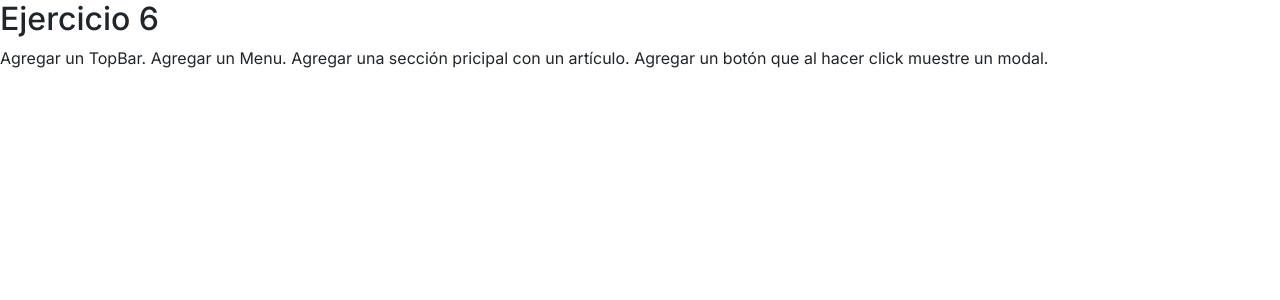
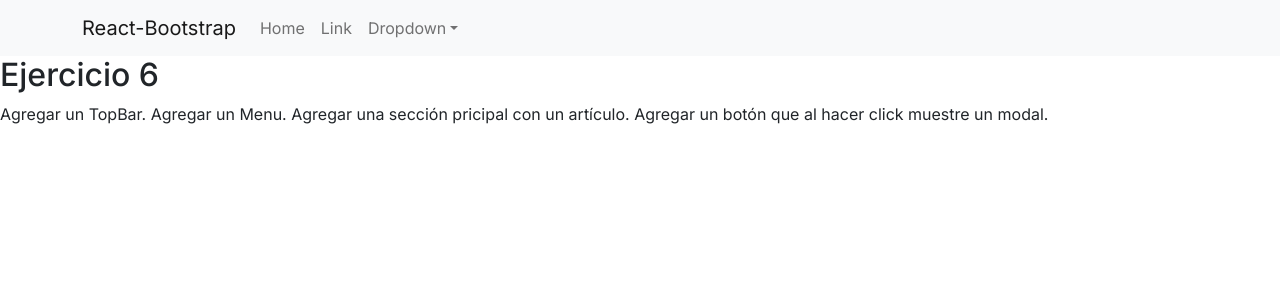
Before and after one commit to otro34/next-app-example, a Next.js app: page /ejercicio6 in a window 1280 px wide. Shown: the top 300 px of the page. Built offline with nearby package versions, Linux system fonts and the light colour scheme.

Commit message:
adding topbar

```diff
--- a/src/app/ejercicio6/page.js
+++ b/src/app/ejercicio6/page.js
@@ -1,8 +1,11 @@
 'use client';
+
+import TopBar from "@/components/TopBar/TopBar";
 
 const Ejercicio6 = () => {
     return (
         <div>
+            <TopBar />
             <h2>
             Ejercicio 6
             </h2>
--- /dev/null
+++ b/src/components/TopBar/TopBar.jsx
@@ -0,0 +1,34 @@
+import Container from 'react-bootstrap/Container';
+import Nav from 'react-bootstrap/Nav';
+import Navbar from 'react-bootstrap/Navbar';
+import NavDropdown from 'react-bootstrap/NavDropdown';
+
+const TopBar = () => {
+  return (
+    <Navbar bg="light" expand="lg">
+      <Container>
+        <Navbar.Brand href="#home">React-Bootstrap</Navbar.Brand>
+        <Navbar.Toggle aria-controls="basic-navbar-nav" />
+        <Navbar.Collapse id="basic-navbar-nav">
+          <Nav className="me-auto">
+            <Nav.Link href="#home">Home</Nav.Link>
+            <Nav.Link href="#link">Link</Nav.Link>
+            <NavDropdown title="Dropdown" id="basic-nav-dropdown">
+              <NavDropdown.Item href="#action/3.1">Action</NavDropdown.Item>
+              <NavDropdown.Item href="#action/3.2">
+                Another action
+              </NavDropdown.Item>
+              <NavDropdown.Item href="#action/3.3">Something</NavDropdown.Item>
+              <NavDropdown.Divider />
+              <NavDropdown.Item href="#action/3.4">
+                Separated link
+              </NavDropdown.Item>
+            </NavDropdown>
+          </Nav>
+        </Navbar.Collapse>
+      </Container>
+    </Navbar>
+  );
+}
+
+export default TopBar;
```
